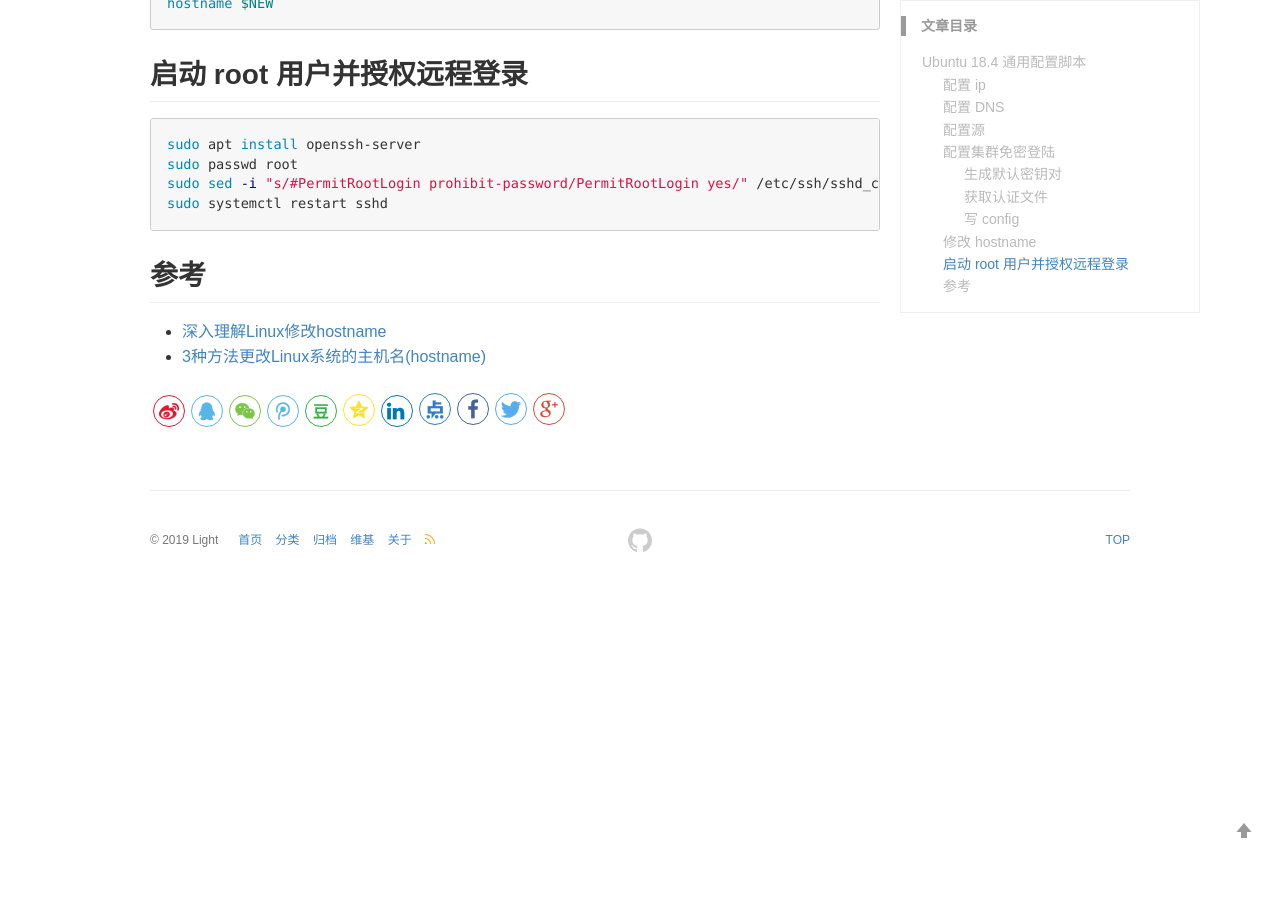
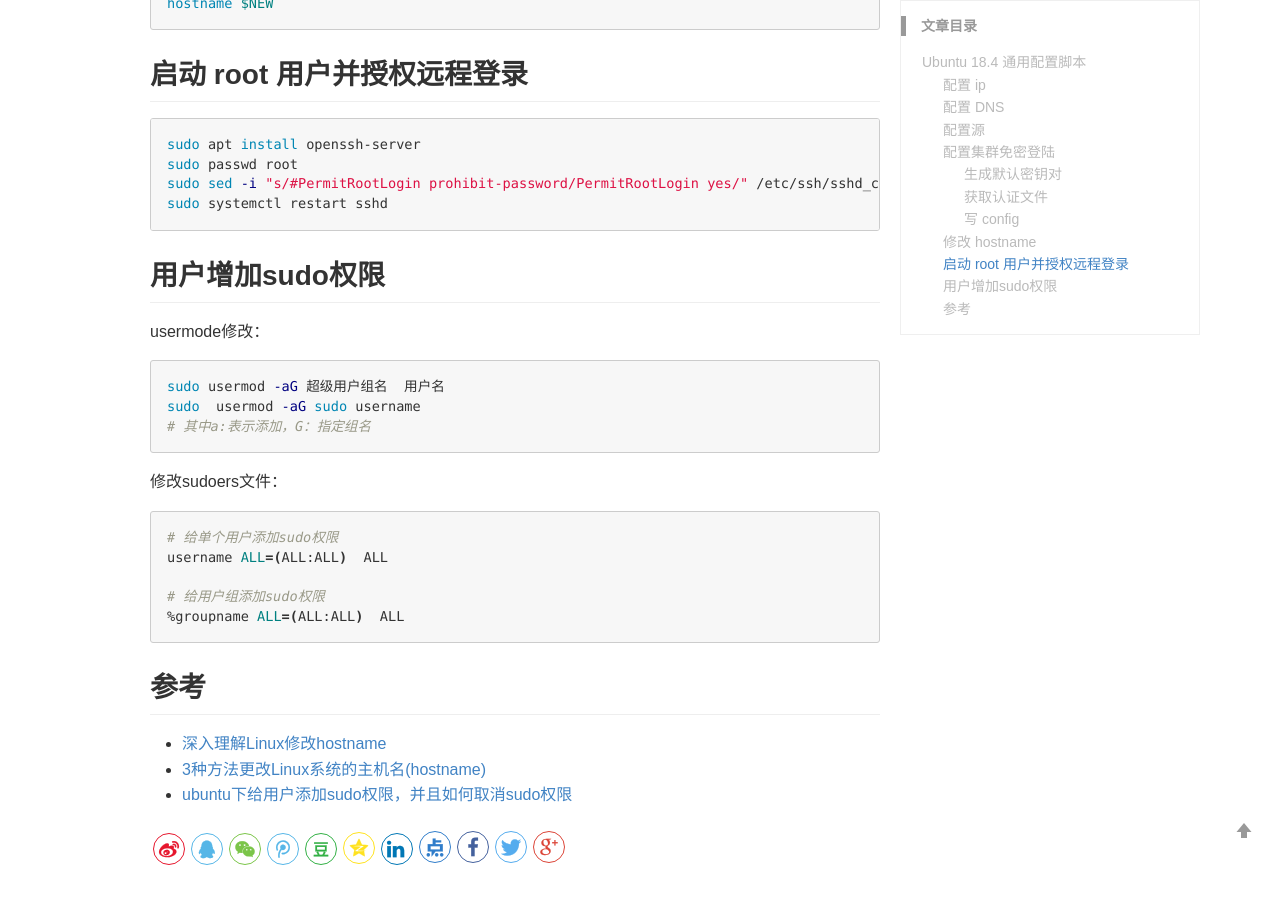
Before and after one commit to halysl/halysl.github.io, a Jekyll site: the page built from _posts/2019-12-26-ubuntu18.04通用配置脚本.md, in a window 1280 px wide and 900 px high, scrolled down 3389 px. Built offline with Jekyll 4.4.1, drawn with Linux system fonts in a browser that asks for light colours; before the commit the page ends 3978 px from its top, so only the background shows below that.

Commit message:
commit amend

````diff
--- a/_posts/2019-12-26-ubuntu18.04通用配置脚本.md
+++ b/_posts/2019-12-26-ubuntu18.04通用配置脚本.md
@@ -167,7 +167,28 @@ sudo sed -i "s/#PermitRootLogin prohibit-password/PermitRootLogin yes/" /etc/ssh
 sudo systemctl restart sshd
 ```
 
+## 用户增加sudo权限
+
+usermode修改：
+
+```sh
+sudo usermod -aG 超级用户组名  用户名
+sudo  usermod -aG sudo username
+# 其中a:表示添加，G：指定组名
+```
+
+修改sudoers文件：
+
+```sh
+# 给单个用户添加sudo权限
+username ALL=(ALL:ALL)  ALL
+
+# 给用户组添加sudo权限
+%groupname ALL=(ALL:ALL)  ALL
+```
+
 ## 参考
 
 - [深入理解Linux修改hostname](https://www.cnblogs.com/kerrycode/p/3595724.html)
 - [3种方法更改Linux系统的主机名(hostname)](https://blog.csdn.net/u013991521/article/details/80522269)
+- [ubuntu下给用户添加sudo权限，并且如何取消sudo权限](https://blog.csdn.net/u011774239/article/details/48463393)
````
Also changed, not shown: _posts/2019-05-21-python源码安装.md (+1 -1 lines), _posts/2019-05-22-Linux防火墙：关于iptables和firewalld的那些事.md (+2 -2 lines), _posts/2019-05-22-python描述器详解.md (+2 -2 lines).
